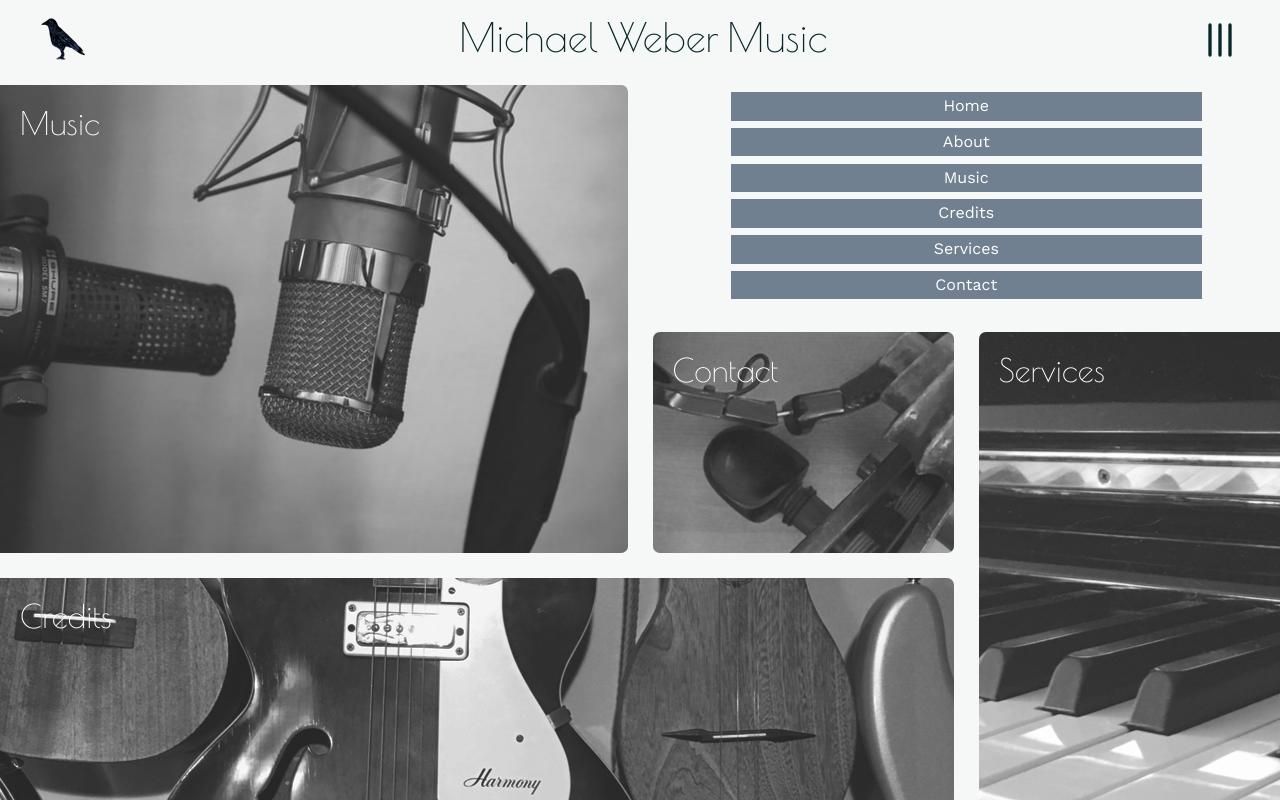
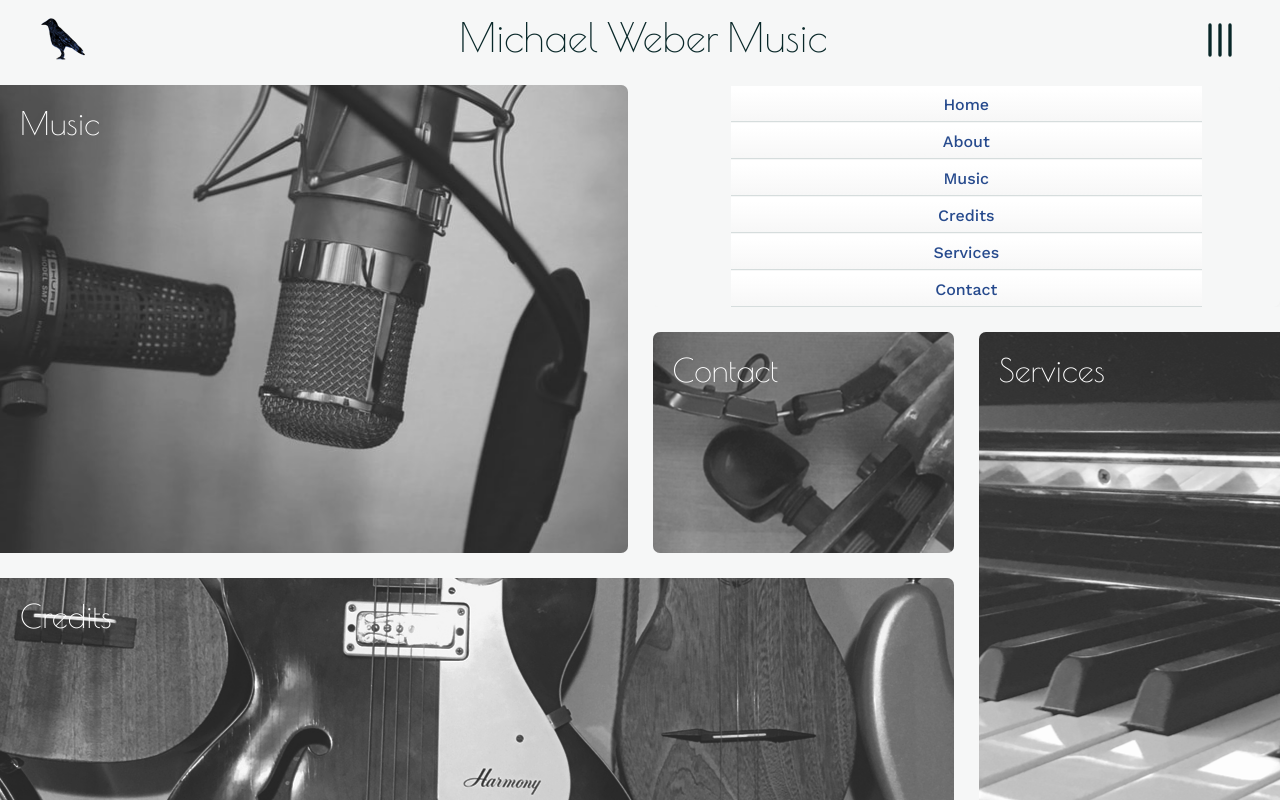
Before and after one commit to MichaelScottWeber/Michael-Weber-Music, a React (Create React App) app: page / in a window 1280 px wide. Both pictures are taken after a click on the element 1219 px from the left and 40 px from the top of the page. Built offline with nearby package versions, Linux system fonts and the light colour scheme.

Commit message:
Tweaking UI

```diff
--- a/src/components/Body/Contact/ContactDetails.css
+++ b/src/components/Body/Contact/ContactDetails.css
@@ -35,6 +35,7 @@ div a {
 	color: #264a8d;
 	text-decoration: none;
 	transition: all 0.2s;
+	/* transition: background-color 2s; */
 	background: linear-gradient(
 		180deg,
 		rgba(255, 255, 255, 1) 0%,
@@ -46,12 +47,7 @@ div a {
 div a:hover,
 div a:focus {
 	color: #be951e;
-	background: linear-gradient(
-		180deg,
-		rgba(250, 250, 250, 1) 0%,
-		rgba(250, 250, 250, 1) 12%,
-		rgba(242, 242, 242, 1) 100%
-	);
+	background: #f4f8ff;
 }
 
 .link-text {
--- a/src/components/Body/Menu/Menu.css
+++ b/src/components/Body/Menu/Menu.css
@@ -6,19 +6,38 @@
 .menu-list {
 	display: flex;
 	flex-direction: column;
-    justify-content: space-evenly;
+	justify-content: center;
 	align-items: center;
 	height: 100%;
 	padding: 0, 0;
-
+	border-radius: 7px;
+	box-shadow: 2px 2px 8px -5px rgba(3, 20, 52, 0.1);
 }
 
 .menu-item {
+	font-size: 1em;
+	font-weight: 500;
 	list-style-type: none;
 	cursor: pointer;
 	text-align: center;
-    color: white;
-    background-color: slategray;
+	color: #264a8d;
 	width: 75%;
-    padding: 5px 0;
+	padding: 10px 0;
+	background-color: white;
+	background: linear-gradient(
+		180deg,
+		rgba(255, 255, 255, 1) 0%,
+		rgba(255, 255, 255, 1) 12%,
+		rgba(247, 247, 247, 1) 100%
+	);
+	border-top: 1.5px solid #f6f7f7;
+	border-bottom: 1.5px solid #d6dddd;
+	overflow: hidden;
+	transition: 0.2s;
 }
+
+.menu-item:hover,
+.menu-item:focus {
+	color: #be951e;
+	background: #f4f8ff;
+}
--- a/src/components/Body/Music/MusicPlayer.css
+++ b/src/components/Body/Music/MusicPlayer.css
@@ -1,5 +1,5 @@
 .music-player {
-	color: #082728;
+	color: #264a8d;
 	display: flex;
 	flex-direction: column;
 	width: 100%;
@@ -24,6 +24,7 @@
 	margin-bottom: 10px;
 	overflow: hidden;
 	font-size: 1.5em;
+	color: #082728;
 }
 
 .song-item {
@@ -48,6 +49,7 @@
 
 .song-title {
 	font-size: 1em;
+	font-weight: 500;
 }
 
 .song-genre {
@@ -58,14 +60,9 @@
 
 .not-selected:hover,
 .not-selected:focus {
-	color: #4d75bf;
+	color: #be951e;
 	cursor: pointer;
-	background: linear-gradient(
-		180deg,
-		rgba(250, 250, 250, 1) 0%,
-		rgba(250, 250, 250, 1) 12%,
-		rgba(242, 242, 242, 1) 100%
-	);
+	background: #f4f8ff;
 }
 
 .selected,
```
Lines whose indentation alone changed are shown as unchanged.
